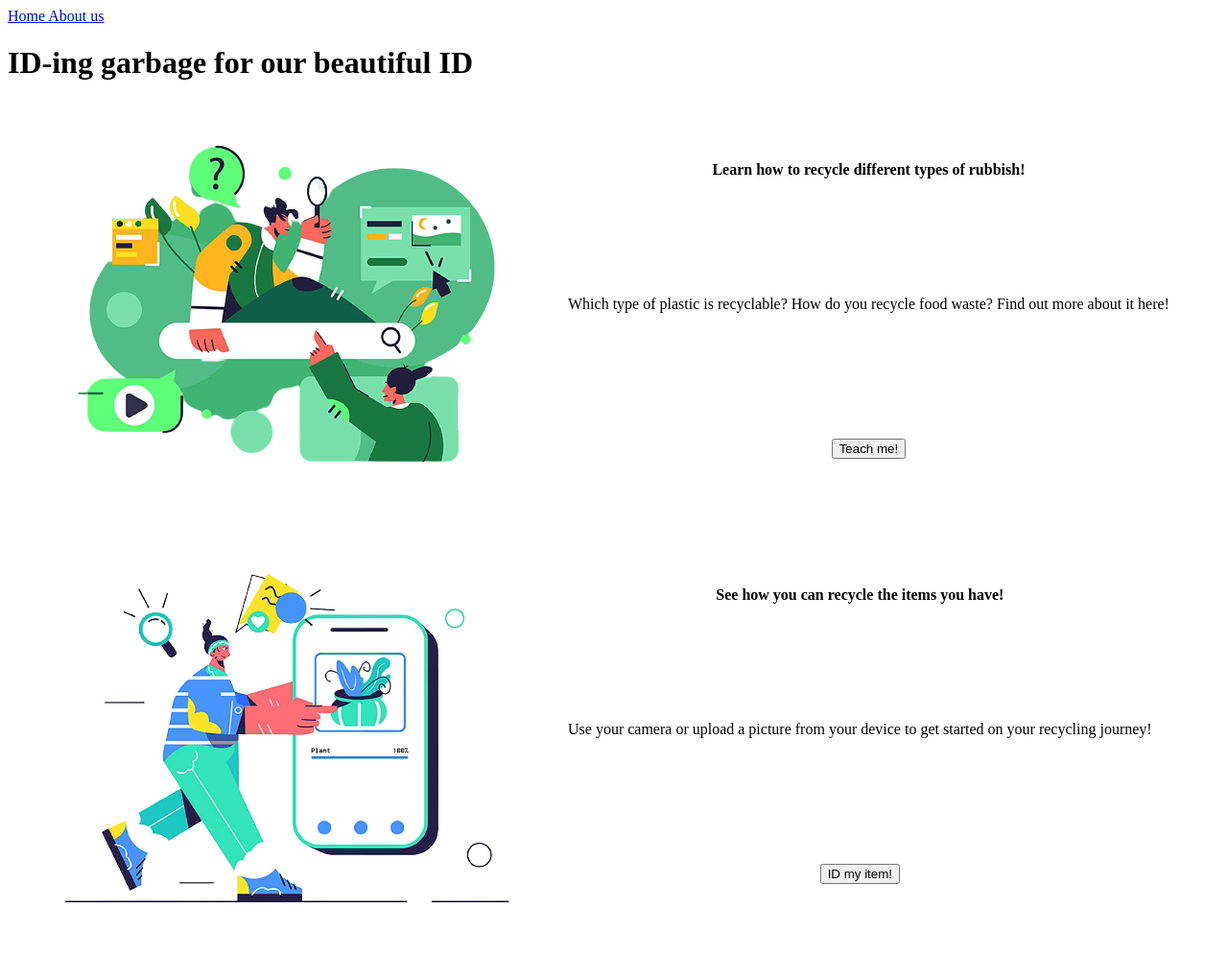
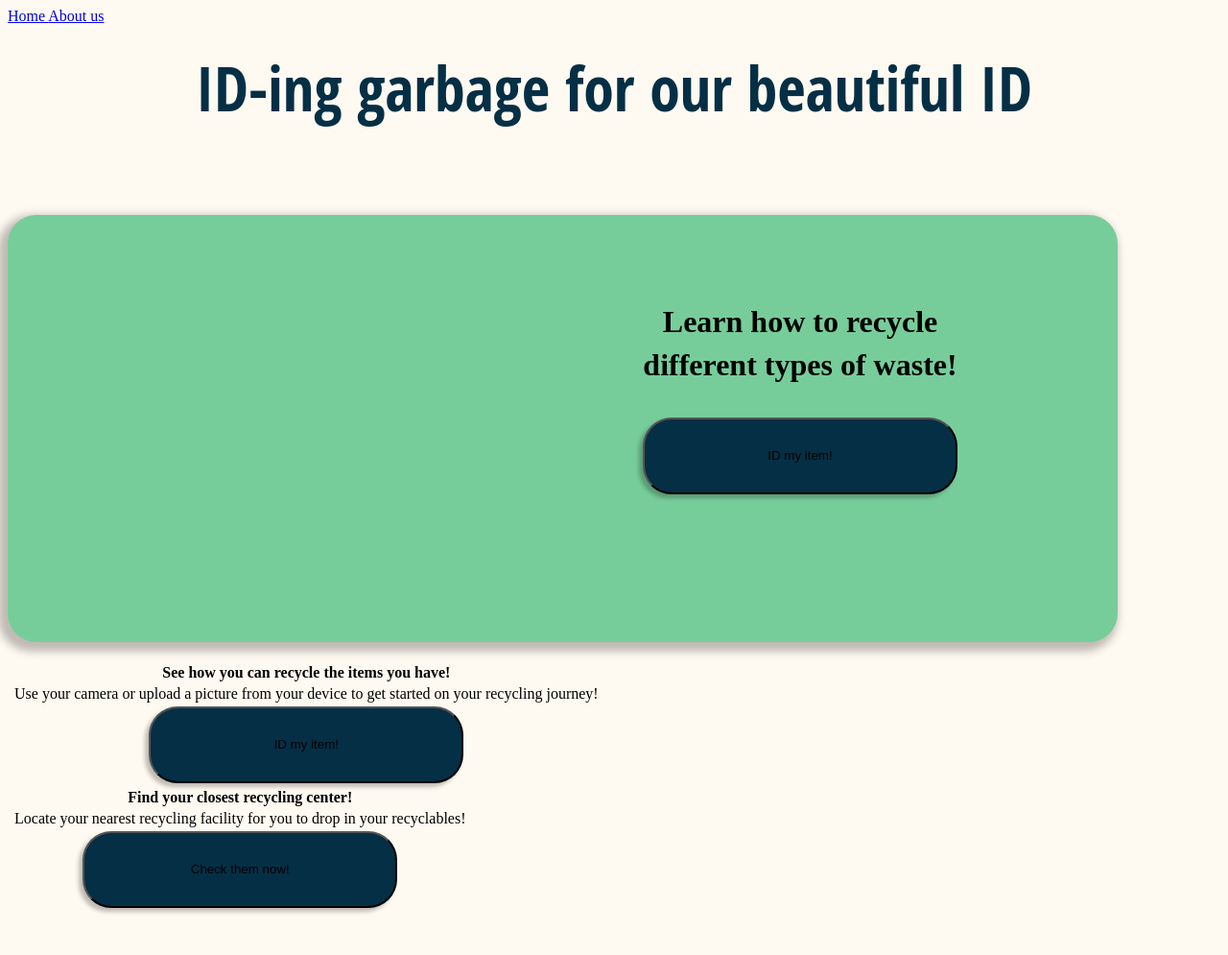
Before and after one commit to Maitri-J/GarudaHacks2.0, a website: page index.html in a window 1280 px wide. Shown: the top 995 px of the page at 96% size. After the commit the page ends 957 px from the top, so only its background shows below. Drawn offline with Linux system fonts and the light colour scheme.

Commit message:
CSS styling on landing page (incomplete)

```diff
--- a/index.html
+++ b/index.html
@@ -5,6 +5,69 @@
     <meta http-equiv="X-UA-Compatible" content="IE=edge">
     <meta name="viewport" content="width=device-width, initial-scale=1.0">
     <title>Index Page</title>
+    <style>
+        h1 {
+            width: 100%;
+            height: 112px;
+            left: 93px;
+            top: 147px;
+
+            font-family: Open Sans Condensed;
+            font-style: normal;
+            font-weight: bold;
+            font-size: 64px;
+            line-height: 45px;
+            /* or 70% */
+
+            text-align: center;
+
+            color: #052F45;
+        }
+        h2 {
+            width: 1157px;
+            height: 445px;
+            left: 50px;
+            top: 292px;
+
+            background: #77CD9A;
+            box-shadow: -5px 5px 8px 5px rgba(0, 0, 0, 0.25);
+            border-radius: 30px;
+        }
+
+        h2 div {
+            position: relative;
+            width: 550px;
+            height: 112px;
+            left: 551px;
+            top: 20%;
+
+            font-family: Poppins;
+            font-style: normal;
+            font-weight: 600;
+            font-size: 32px;
+            line-height: 45px;
+            /* or 141% */
+
+            text-align: center;
+
+            color: #000000;
+        }
+
+        button {
+            width: 328px;
+            height: 80px;
+            left: 662px;
+            top: 591px;
+
+            background: #052F45;
+            box-shadow: -4px 4px 4px rgba(0, 0, 0, 0.25);
+            border-radius: 30px;
+        }
+
+        body {
+            background: #FFFAF1;
+        }
+    </style>
 </head>
 <body>
     <nav>
@@ -12,28 +75,19 @@
         <a href= "/about"> About us</a>
     </nav>
     <h1>ID-ing garbage for our beautiful ID</h1>
+        <h2>
+            <div>
+                <p>Learn how to recycle <br> different types of waste!</p>
+
+                <button onclick="location.href='/camera'">ID my item!</button>
+            </div>
+        </h2>
+
 
     <table>
         <tr>
             <td rowspan="3">
-                <img src="Images/pic1.png">
-            </td>
-            <th>Learn how to recycle different types of rubbish!</th>
-        </tr>
-        <tr>
-            <td align="center">Which type of plastic is recyclable?
-                How do you recycle food waste?
-                Find out more about it here!</td>
-        </tr>
-        <tr>
-            <td align="center"><button onclick="location.href='/info'">Teach me!</button></td>
-        </tr>
-    </table>
 
-    <table>
-        <tr>
-            <td rowspan="3">
-                <img src="Images/pic2.png">
             </td>
             <th>See how you can recycle the items you have!</th>
         </tr>
@@ -49,7 +103,7 @@
     <table>
         <tr>
             <td rowspan="3">
-                <img src="Images/pic3.png">
+
             </td>
             <th>Find your closest recycling center!</th>
         </tr>
@@ -58,7 +112,7 @@
                 for you to drop in your recyclables!</td>
         </tr>
         <tr>
-            <td align="center"><button onclick="location.href='/locate'">Check them now!</button></td>
+            <td align="center"><button onclick="location.href='/location'">Check them now!</button></td>
         </tr>
     </table>
 
```
Also changed, not shown: about.html (+19 -1 lines).
